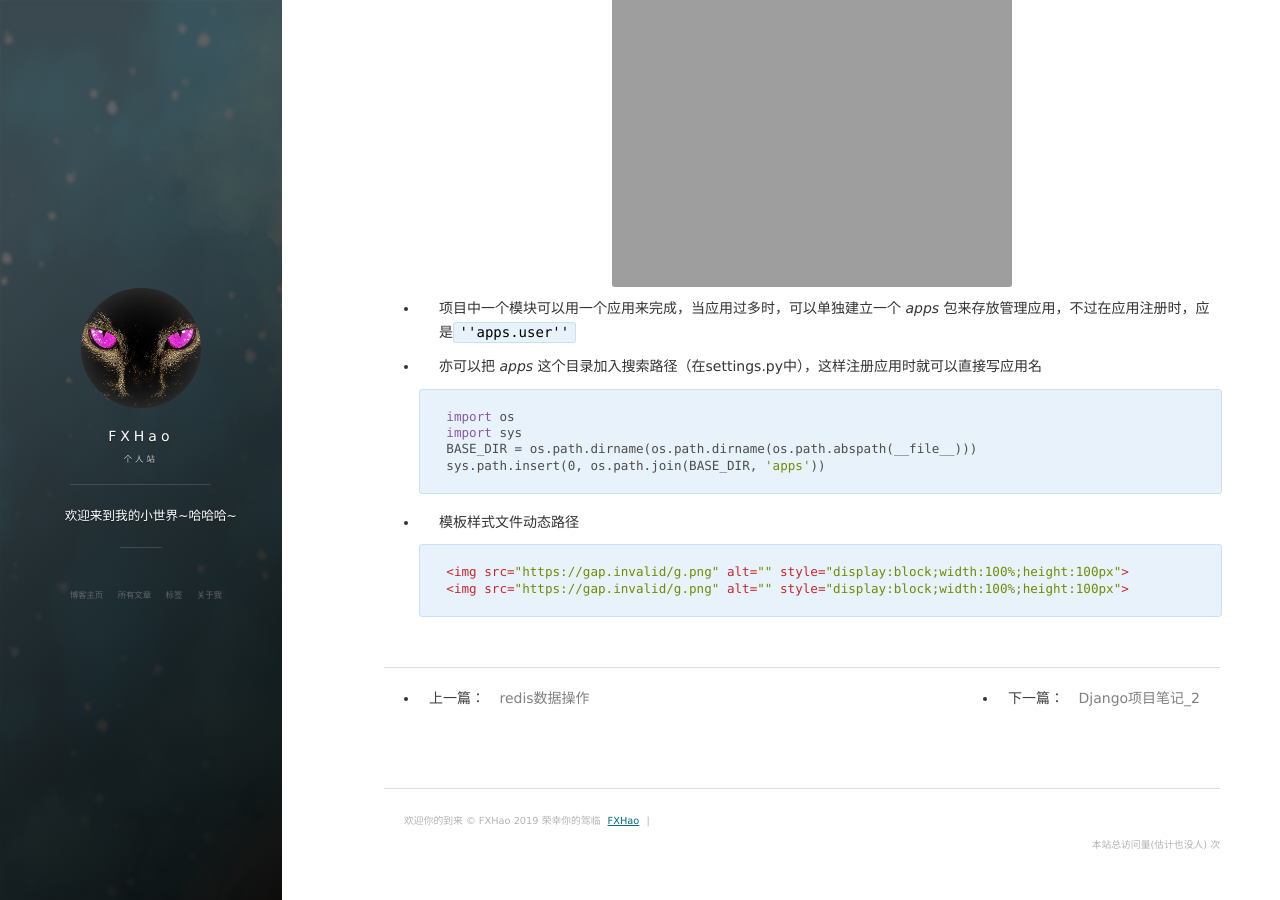
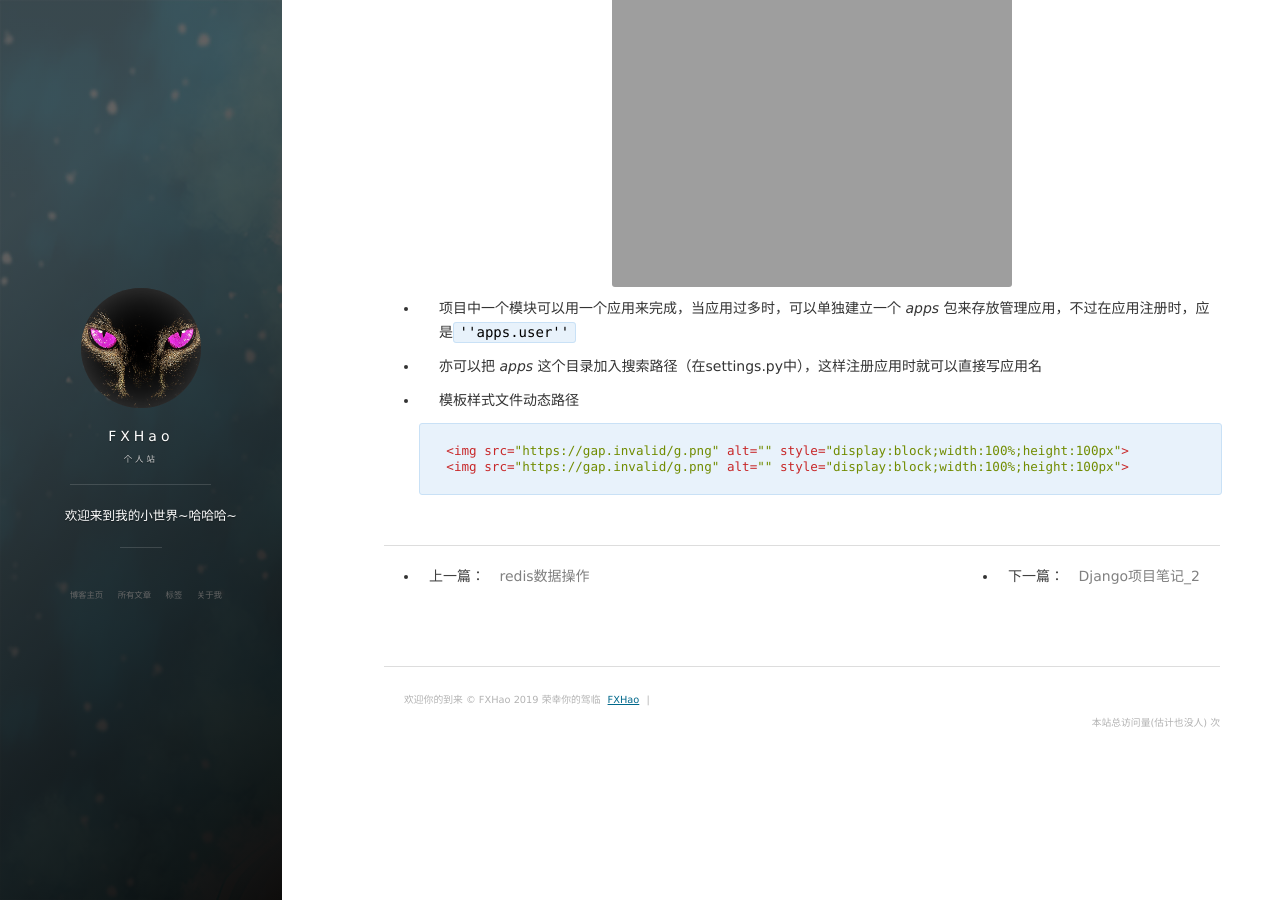
Before and after one commit to FXHao/FXHao.github.io, a Jekyll site: the page built from _posts/2019-08-21-Django项目笔记_1.md, in a window 1280 px wide and 900 px high, scrolled down 1788 px. Built offline with Jekyll 4.4.1, drawn with Linux system fonts in a browser that asks for light colours; nearby versions of some CDN libraries; comment, search, counter and statistics services are not loaded.

Commit message:
Update 2019-08-21-Django项目笔记_1.md

````diff
--- a/_posts/2019-08-21-Django项目笔记_1.md
+++ b/_posts/2019-08-21-Django项目笔记_1.md
@@ -82,12 +82,7 @@ tag: Django项目
 
 * 亦可以把 *apps* 这个目录加入搜索路径（在settings.py中），这样注册应用时就可以直接写应用名
 
-  ```python
-  import os
-  import sys
-  BASE_DIR = os.path.dirname(os.path.dirname(os.path.abspath(__file__)))
-  sys.path.insert(0, os.path.join(BASE_DIR, 'apps'))
-  ```
+
 
 * 模板样式文件动态路径
 
````
